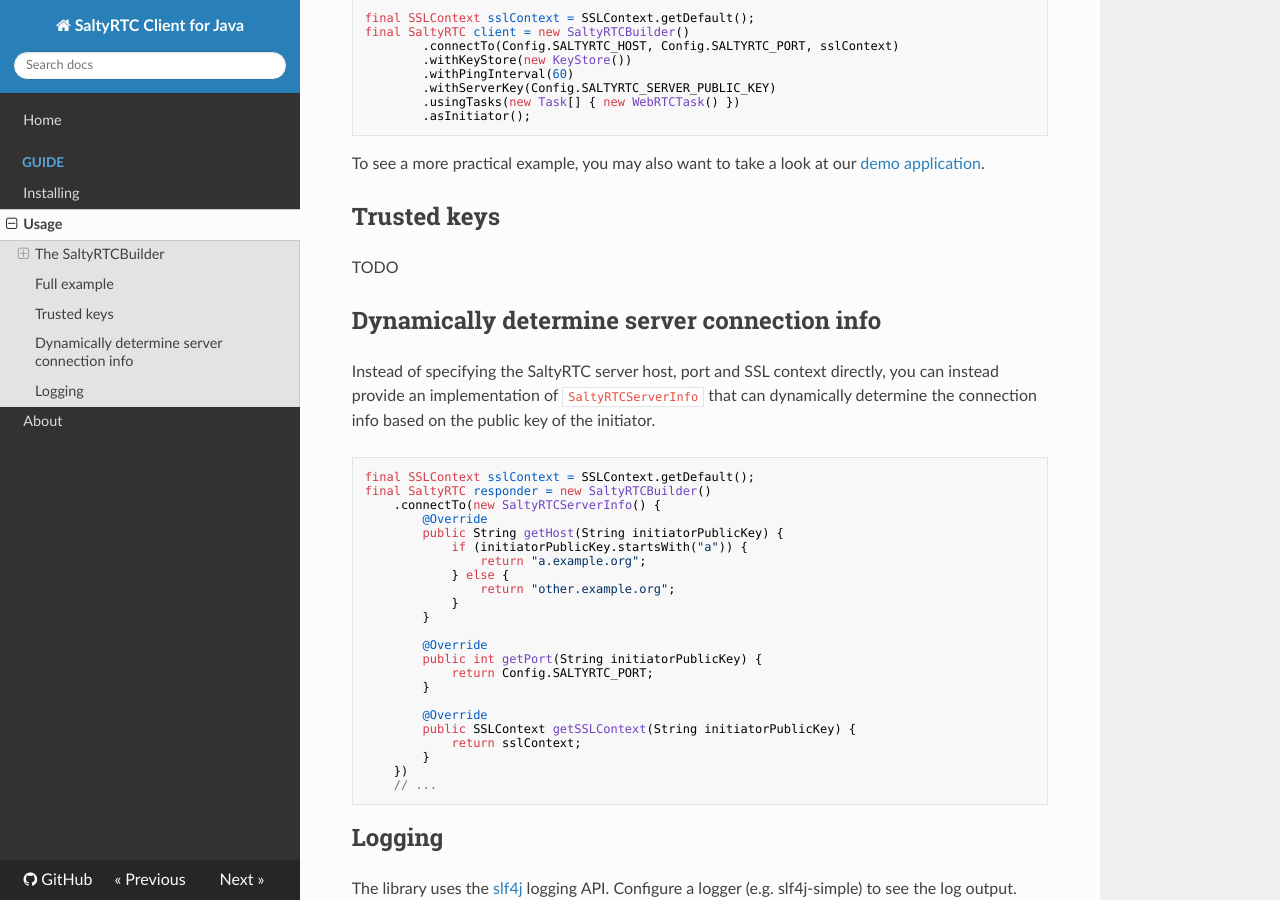
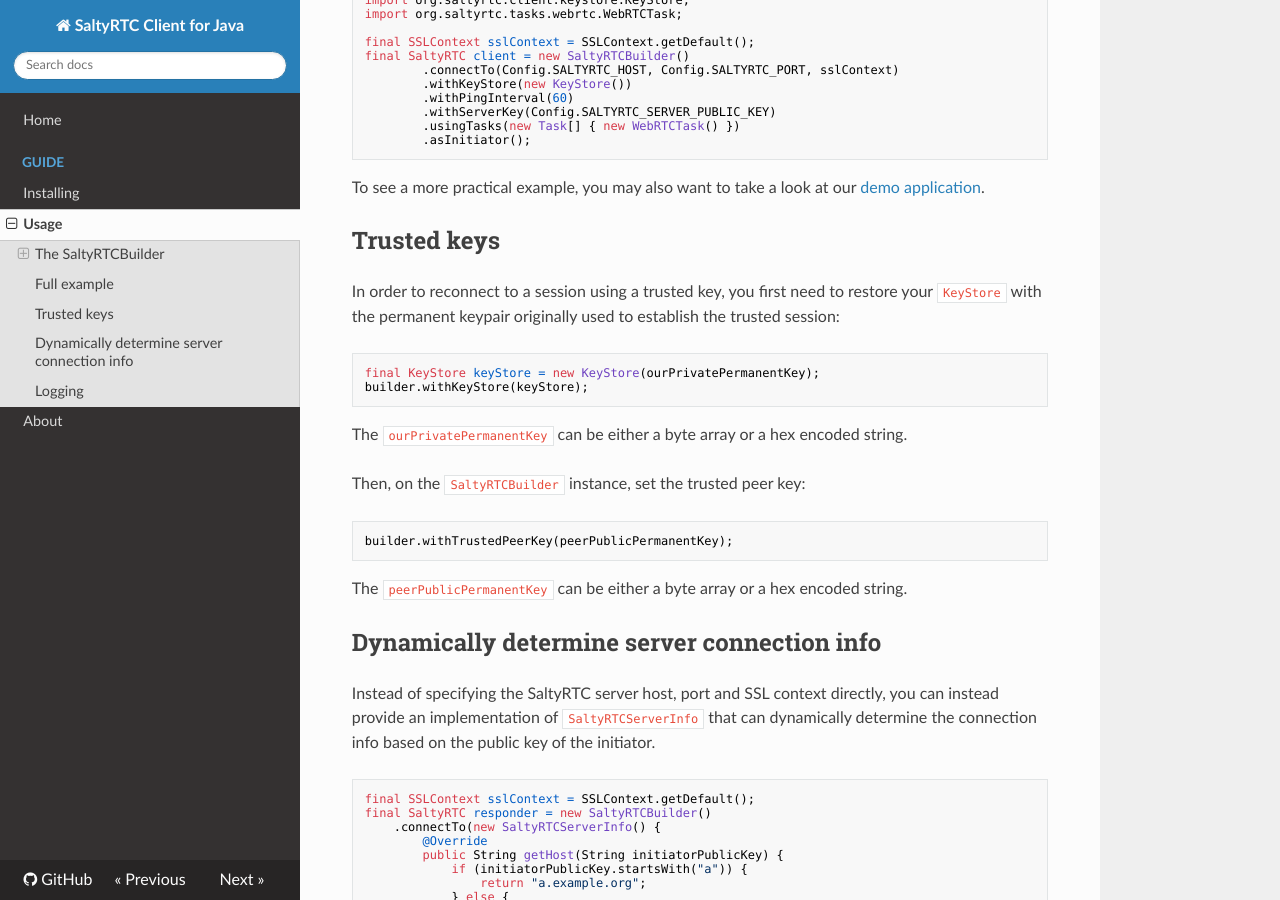
Before and after one commit to saltyrtc/saltyrtc-client-java, an MkDocs documentation site: the page built from docs/docs/usage.md, in a window 1280 px wide and 900 px high, scrolled down 1935 px. Built offline with MkDocs 1.6.1, drawn with Linux system fonts in a browser that asks for light colours; nearby versions of some CDN libraries; old or Windows-style settings are respelled for this version of MkDocs; some of the changed text lies outside the part shown.

Commit message:
Document trusted keys setup

````diff
--- a/docs/docs/usage.md
+++ b/docs/docs/usage.md
@@ -20,8 +20,8 @@
 
 ### Key store
 
-The client needs to have its own public/private keypair. Create one with the
-`KeyStore` class:
+The client needs to have its own public/private keypair. Create a new keypair
+with the `KeyStore` class:
 
 ```java
 import org.saltyrtc.client.keystore.KeyStore;
@@ -108,7 +108,24 @@
 
 ## Trusted keys
 
-TODO
+In order to reconnect to a session using a trusted key, you first need to
+restore your `KeyStore` with the permanent keypair originally used to establish
+the trusted session:
+
+```java
+final KeyStore keyStore = new KeyStore(ourPrivatePermanentKey);
+builder.withKeyStore(keyStore);
+```
+
+The `ourPrivatePermanentKey` can be either a byte array or a hex encoded string.
+
+Then, on the `SaltyRTCBuilder` instance, set the trusted peer key:
+
+```java
+builder.withTrustedPeerKey(peerPublicPermanentKey);
+```
+
+The `peerPublicPermanentKey` can be either a byte array or a hex encoded string.
 
 ## Dynamically determine server connection info
 
````
